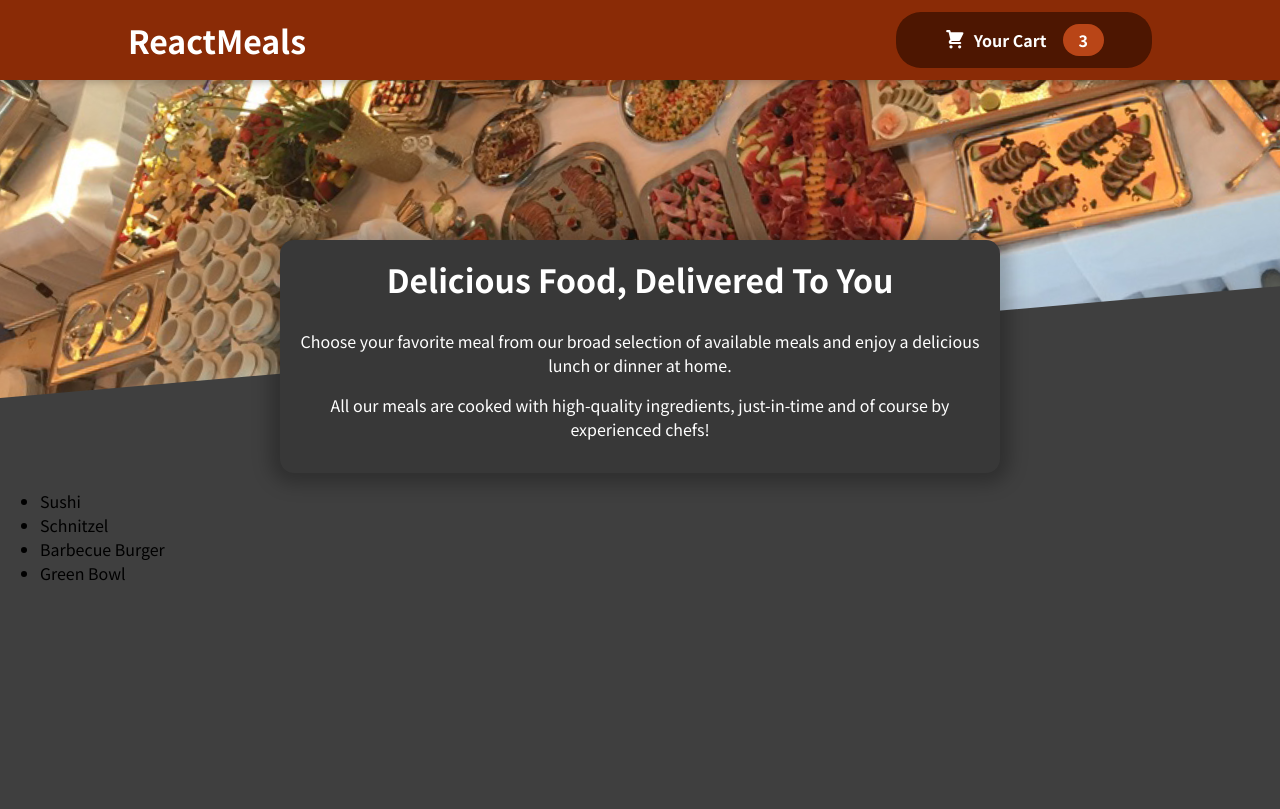
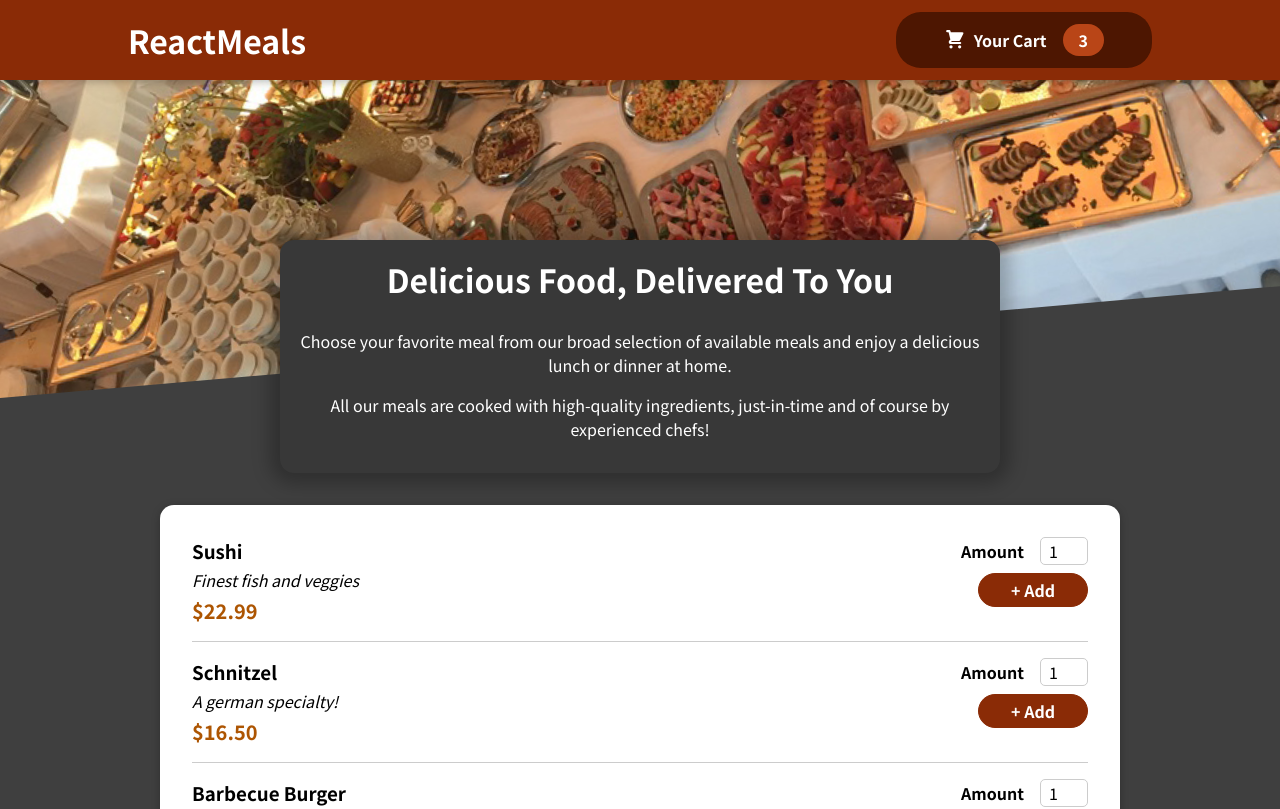
Before and after one commit to kozanakyel/Web-React-App-Algorithm-Architecture, a React (Create React App) app: page / in a window 1280 px wide. Shown: the top 809 px of the page. Built offline with nearby package versions, Linux system fonts and the light colour scheme.

Commit message:
added ui elements for meal

```diff
--- a/src/components/Meals/AvailableMeals.js
+++ b/src/components/Meals/AvailableMeals.js
@@ -1,4 +1,7 @@
+
+import Card from '../UI/Card';
 import classes from './AvailableMeals.module.css';
+import MealItem from './MealItem/MealItem';
 
 const DUMMY_MEALS = [
     {
@@ -29,12 +32,21 @@
 
 
 const AvailableMeals = () => {
-    const mealsList = DUMMY_MEALS.map((meal) => <li>{meal.name}</li>);
+    const mealsList = DUMMY_MEALS.map((meal) => (
+        <MealItem
+            id={meal.id}
+            key={meal.id}
+            name={meal.name}
+            description={meal.description}
+            price={meal.price} />
+    ));
 
-    return <section className={classes.meal}>
-        <ul>
-            {mealsList}
-        </ul>
+    return <section className={classes.meals}>
+        <Card>
+            <ul>
+                {mealsList}
+            </ul>
+        </Card>
     </section>
 };
 
--- /dev/null
+++ b/src/components/Meals/MealItem/MealItem.js
@@ -0,0 +1,19 @@
+import classes from './MealItem.module.css';
+import MealItemForm from './MealItemForm';
+
+const MealItem = (props) => {
+const price = `$${props.price.toFixed(2)}`;
+
+    return <li className={classes.meal}>
+        <div>
+            <h3>{props.name}</h3>
+            <div className={classes.description}>{props.description}</div>
+            <div className={classes.price}>{price}</div>
+        </div>
+        <div>
+           <MealItemForm id={props.id} />
+        </div>
+    </li>
+}
+
+export default MealItem;
--- /dev/null
+++ b/src/components/Meals/MealItem/MealItem.module.css
@@ -0,0 +1,22 @@
+.meal {
+    display: flex;
+    justify-content: space-between;
+    margin: 1rem;
+    padding-bottom: 1rem;
+    border-bottom: 1px solid #ccc;
+  }
+
+  .meal h3 {
+    margin: 0 0 0.25rem 0;
+  }
+
+  .description {
+    font-style: italic;
+  }
+
+  .price {
+    margin-top: 0.25rem;
+    font-weight: bold;
+    color: #ad5502;
+    font-size: 1.25rem;
+  }
--- /dev/null
+++ b/src/components/Meals/MealItem/MealItemForm.js
@@ -0,0 +1,19 @@
+import classes from './MealItemForm.module.css';
+import Input from '../../UI/Input';
+
+
+const MealItemForm = (props) => {
+    return <form className={classes.form}>
+        <Input label='Amount' input={{
+            id:'amount_' + props.id,
+            type:'number',
+            min:'1',
+            max:'5',
+            step:'1',
+            defaultValue:'1'
+        }} />
+        <button>+ Add</button>
+    </form>
+}
+
+export default MealItemForm;
--- /dev/null
+++ b/src/components/Meals/MealItem/MealItemForm.module.css
@@ -0,0 +1,20 @@
+.form {
+    text-align: right;
+  }
+
+  .form button {
+    font: inherit;
+    cursor: pointer;
+    background-color: #8a2b06;
+    border: 1px solid #8a2b06;
+    color: white;
+    padding: 0.25rem 2rem;
+    border-radius: 20px;
+    font-weight: bold;
+  }
+
+  .form button:hover,
+  .form button:active {
+    background-color: #641e03;
+    border-color: #641e03;
+  }
--- /dev/null
+++ b/src/components/UI/Card.js
@@ -0,0 +1,7 @@
+import classes from './Card.module.css';
+
+const Card = (props) => {
+    return <div className={classes.card}>{props.children}</div>
+}
+
+export default Card;
--- /dev/null
+++ b/src/components/UI/Card.module.css
@@ -0,0 +1,6 @@
+.card {
+    padding: 1rem;
+    box-shadow: 0 2px 8px rgba(0, 0, 0, 0.25);
+    border-radius: 14px;
+    background-color: white;
+  }
--- /dev/null
+++ b/src/components/UI/Input.js
@@ -0,0 +1,12 @@
+import classes from './Input.module.css';
+
+
+const Input = (props) => {
+    return <div className={classes.input}>
+        <label htmlFor={props.input.id}>{props.label}</label>
+        <input {...props.input} />
+    </div>
+}
+
+
+export default Input;
--- /dev/null
+++ b/src/components/UI/Input.module.css
@@ -0,0 +1,18 @@
+.input {
+    display: flex;
+    align-items: center;
+    margin-bottom: 0.5rem;
+  }
+
+  .input label {
+    font-weight: bold;
+    margin-right: 1rem;
+  }
+
+  .input input {
+    width: 3rem;
+    border-radius: 5px;
+    border: 1px solid #ccc;
+    font: inherit;
+    padding-left: 0.5rem;
+  }
```
